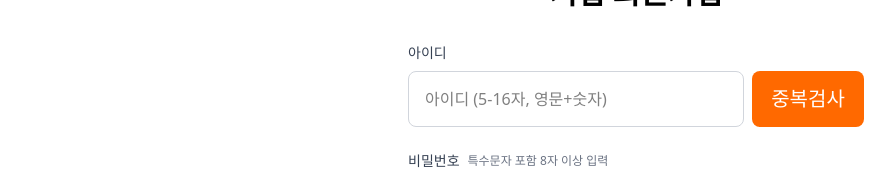
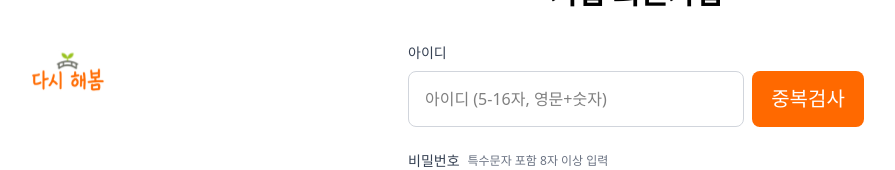
Before and after one commit to DaSiHaeBom/DaSiHaeBom-FE, a React (Vite) app: page /signup/business in a window 1280 px wide. Shown: the top 170 px of the page, without its empty margins (4-899 px from the left). Built offline with nearby package versions, Linux system fonts and the light colour scheme.

Commit message:
feat: 로그인 및 회원가입 페이지에 로고 추가

```diff
--- a/src/pages/BusinessLogin.tsx
+++ b/src/pages/BusinessLogin.tsx
@@ -65,6 +65,10 @@ export default function BusinessLogin() {
 
   return (
     <div className="flex justify-center items-center h-screen bg-white">
+      <div className="fixed top-8 left-8 z-10">
+        <img src="/src/assets/logo.svg" alt="로고" className="w-20 h-20" />
+      </div>
+
       <div className="flex items-center justify-center">
         <div className="w-114">
           <button
--- a/src/pages/BusinessSignup.tsx
+++ b/src/pages/BusinessSignup.tsx
@@ -285,6 +285,10 @@ export default function BusinessSignup() {
 
   return (
     <div className="flex justify-center items-center h-screen bg-white">
+      <div className="fixed top-8 left-8 z-10">
+        <img src="/src/assets/logo.svg" alt="로고" className="w-20 h-20" />
+      </div>
+
       <div className="flex items-center justify-center">
         <div className="w-114">
           <button
@@ -294,9 +298,7 @@ export default function BusinessSignup() {
             ← 뒤로가기
           </button>
           <div className="text-center mb-8">
-            <h1 className="text-3xl font-bold text-black mb-8">
-              기업 회원가입
-            </h1>
+            <p className="text-3xl font-bold text-black mb-8">기업 회원가입</p>
           </div>
 
           <div className="bg-white">
--- a/src/pages/PersonalLogin.tsx
+++ b/src/pages/PersonalLogin.tsx
@@ -52,6 +52,10 @@ export default function PersonalLogin() {
 
   return (
     <div className="flex justify-center items-center h-screen bg-white">
+      <div className="fixed top-8 left-8 z-10">
+        <img src="/src/assets/logo.svg" alt="로고" className="w-20 h-20" />
+      </div>
+
       <div className="flex items-center justify-center">
         <div className="w-114">
           <button
--- a/src/pages/PersonalSignup.tsx
+++ b/src/pages/PersonalSignup.tsx
@@ -173,6 +173,10 @@ export default function PersonalSignup() {
 
   return (
     <div className="flex justify-center items-center h-screen bg-white">
+      <div className="fixed top-8 left-8 z-10">
+        <img src="/src/assets/logo.svg" alt="로고" className="w-20 h-20" />
+      </div>
+
       <div className="flex items-center justify-center">
         <div className="w-114">
           <button
@@ -182,9 +186,7 @@ export default function PersonalSignup() {
             <span className="text-[#FF9555]">←</span> 뒤로가기
           </button>
           <div className="text-center mb-8">
-            <h1 className="text-3xl font-bold text-black mb-8">
-              개인 회원가입
-            </h1>
+            <p className="text-3xl font-bold text-black mb-8">개인 회원가입</p>
           </div>
 
           <div className="bg-white">
```
